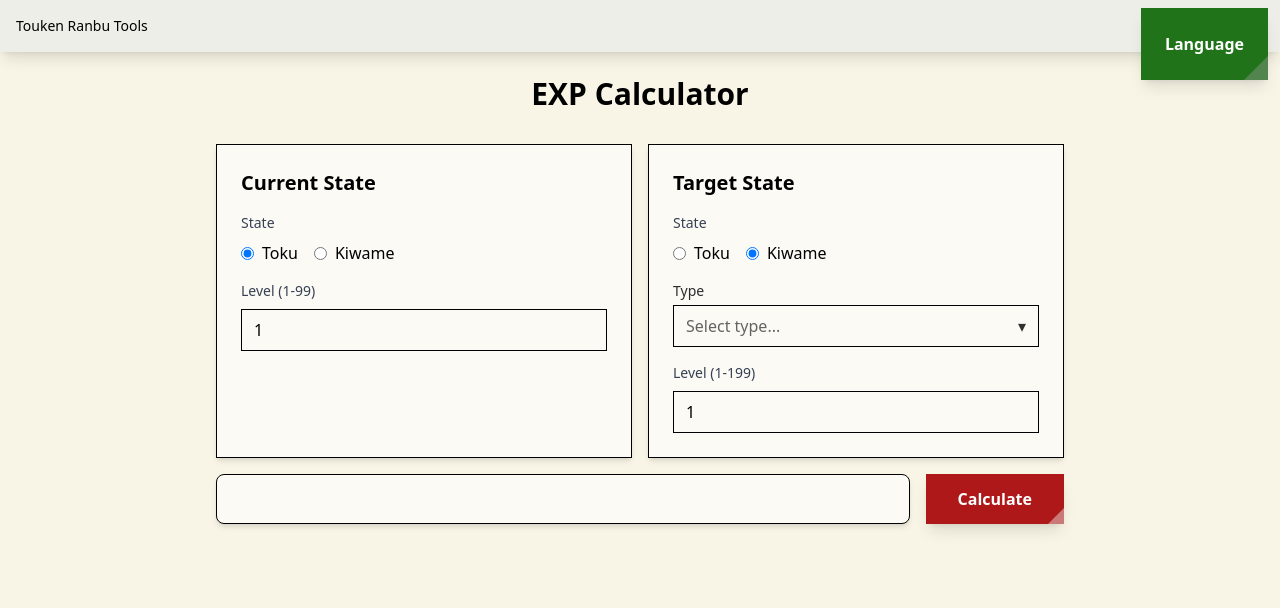
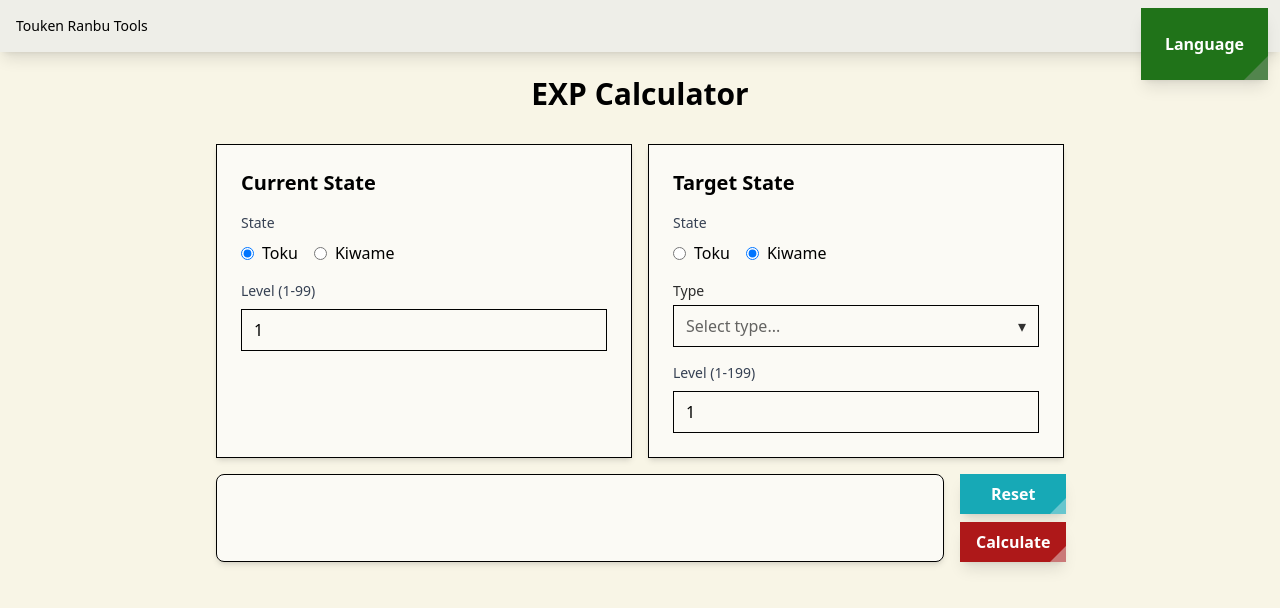
Before and after one commit to ALeafWolf/tkrb-tools, a React (Vite) app: page / in a window 1280 px wide. Shown: the top 608 px of the page. Built offline with nearby package versions, Linux system fonts and the light colour scheme.

Commit message:
add reset for calculator

```diff
--- a/src/components/Calculator/ExpCalculator.tsx
+++ b/src/components/Calculator/ExpCalculator.tsx
@@ -275,6 +275,18 @@ export default function ExpCalculator() {
     }
   }
 
+  function handleReset() {
+    setCurrentState("toku");
+    setCurrentType(null);
+    setCurrentLevel(1);
+    setTargetState("kiwame");
+    setTargetType(null);
+    setTargetLevel(1);
+    setResult(null);
+    setValidationErrors({});
+    setError(null);
+  }
+
   // Memoize options arrays to prevent recreation on every render
   // Only include placeholder option when no type is selected
   const currentTypeOptions = useMemo(
@@ -360,7 +372,7 @@ export default function ExpCalculator() {
       )}
 
       {error && !loading && (
-        <div className="rounded border border-red-400 bg-red-100 px-4 py-3 text-red-700">
+        <div className="px-4 py-3 text-red-700">
           {error}
         </div>
       )}
@@ -420,8 +432,7 @@ export default function ExpCalculator() {
                     max={currentState === "toku" ? 99 : 199}
                     value={currentLevel}
                     onChange={createLevelChangeHandler(setCurrentLevel)}
-                    className={`w-full border px-3 py-2 focus:ring-2 focus:ring-blue-500 focus:outline-none ${
-                      validationErrors.currentLevel
+                    className={`w-full border px-3 py-2 focus:ring-2 focus:ring-blue-500 focus:outline-none ${validationErrors.currentLevel
                         ? "border-red-500"
                         : "border-black"
                       }`}
@@ -482,8 +493,7 @@ export default function ExpCalculator() {
                     max={targetState === "toku" ? 99 : 199}
                     value={targetLevel}
                     onChange={createLevelChangeHandler(setTargetLevel)}
-                    className={`w-full border px-3 py-2 focus:ring-2 focus:ring-blue-500 focus:outline-none ${
-                      validationErrors.targetLevel
+                    className={`w-full border px-3 py-2 focus:ring-2 focus:ring-blue-500 focus:outline-none ${validationErrors.targetLevel
                         ? "border-red-500"
                         : "border-black"
                       }`}
@@ -529,14 +539,23 @@ export default function ExpCalculator() {
                 </>
               ) : null}
             </ContentContainer>
+            <div className="grid gap-2 ml-auto w-26">
+              <Button
+                onClick={handleReset}
+                className="bg-info"
+                cornerClassName="border-b-info-accent"
+              >
+                {t("common.reset")}
+              </Button>
               <Button
                 onClick={handleCalculate}
                 disabled={isCalculateDisabled}
-              className={`px-8 py-3 ml-auto bg-danger ${isCalculateDisabled ? "cursor-not-allowed" : "cursor-pointer"}`}
+                className={`bg-danger ${isCalculateDisabled ? "cursor-not-allowed" : "cursor-pointer"}`}
                 cornerClassName="border-b-danger-accent"
               >
                 {t("common.calculate")}
               </Button>
+            </div>
           </div>
 
         </div>
--- a/src/components/Shared/Select.tsx
+++ b/src/components/Shared/Select.tsx
@@ -181,9 +181,9 @@ export function Select({
                                 aria-selected={isSelected}
                                 className={cn(
                                     "px-3 py-2 select-none cursor-pointer border border-black not-last:border-b-0 relative",
-                                    !isPlaceholder && "hover:bg-danger-soft hover:after:content-['✓']",
+                                    !isPlaceholder && "hover:bg-danger-soft",
                                     "after:absolute after:right-2 after:top-1/2 after:-translate-y-1/2 after:text-danger after:font-semibold",
-                                    isActive && !isPlaceholder && "bg-danger-soft after:content-['✓']",
+                                    isActive && !isPlaceholder && "bg-danger-soft",
                                     isSelected && !isPlaceholder && "bg-danger-soft after:content-['✓']",
                                 )}
                                 onMouseEnter={() => setActiveIndex(idx)}
--- a/src/locales/en.json
+++ b/src/locales/en.json
@@ -4,7 +4,8 @@
     "calculate": "Calculate",
     "loading": "Loading exp data...",
     "selectType": "Select type...",
-    "language": "Language"
+    "language": "Language",
+    "reset": "Reset"
   },
   "calculator": {
     "title": "EXP Calculator",
--- a/src/locales/ja.json
+++ b/src/locales/ja.json
@@ -4,7 +4,8 @@
     "calculate": "計算",
     "loading": "経験値データを読み込み中...",
     "selectType": "タイプを選択...",
-    "language": "言語"
+    "language": "言語",
+    "reset": "リセット"
   },
   "calculator": {
     "title": "経験値計算機",
--- a/src/locales/zh.json
+++ b/src/locales/zh.json
@@ -4,7 +4,8 @@
     "calculate": "计算",
     "loading": "正在加载经验值数据...",
     "selectType": "选择类型...",
-    "language": "语言"
+    "language": "语言",
+    "reset": "重置"
   },
   "calculator": {
     "title": "经验值计算器",
```
Lines whose indentation alone changed are shown as unchanged.
